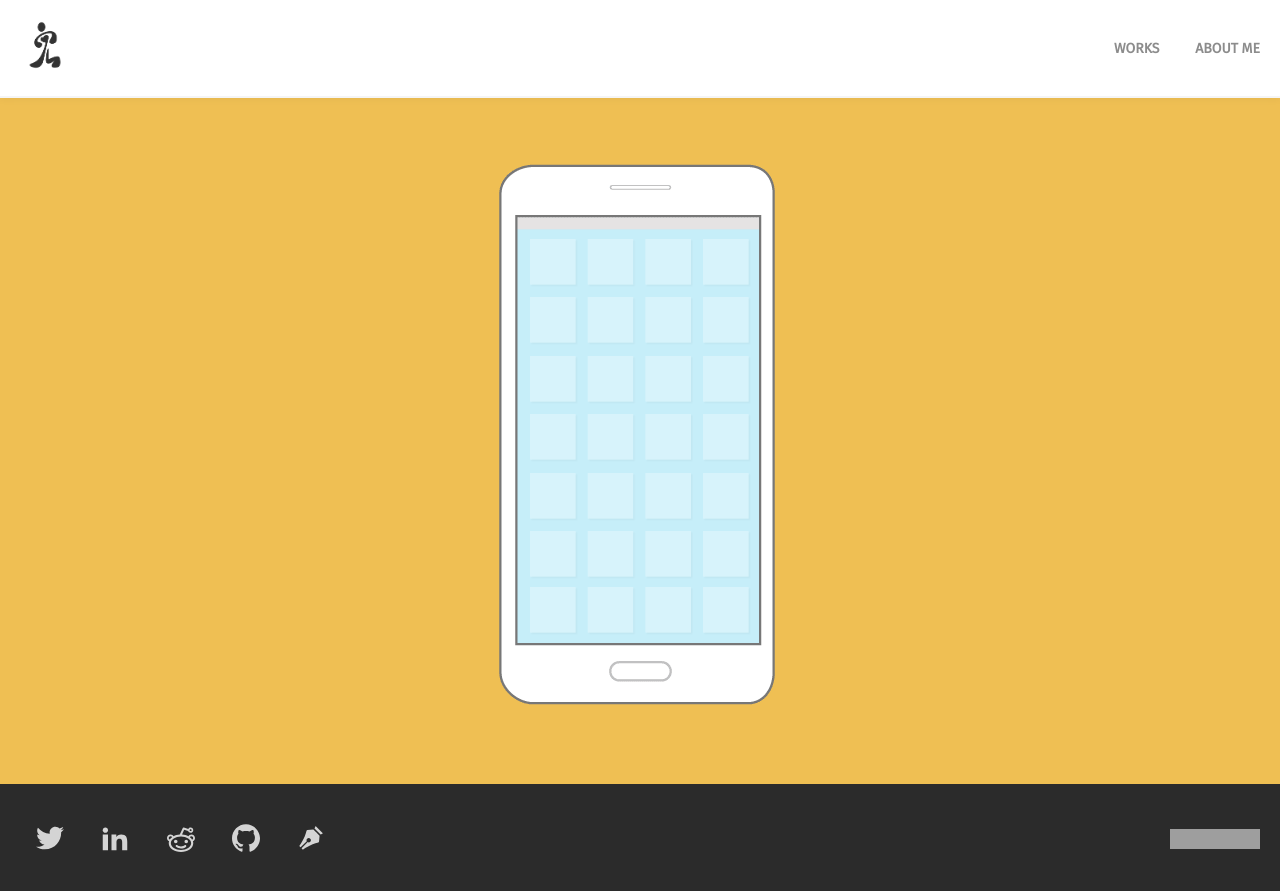
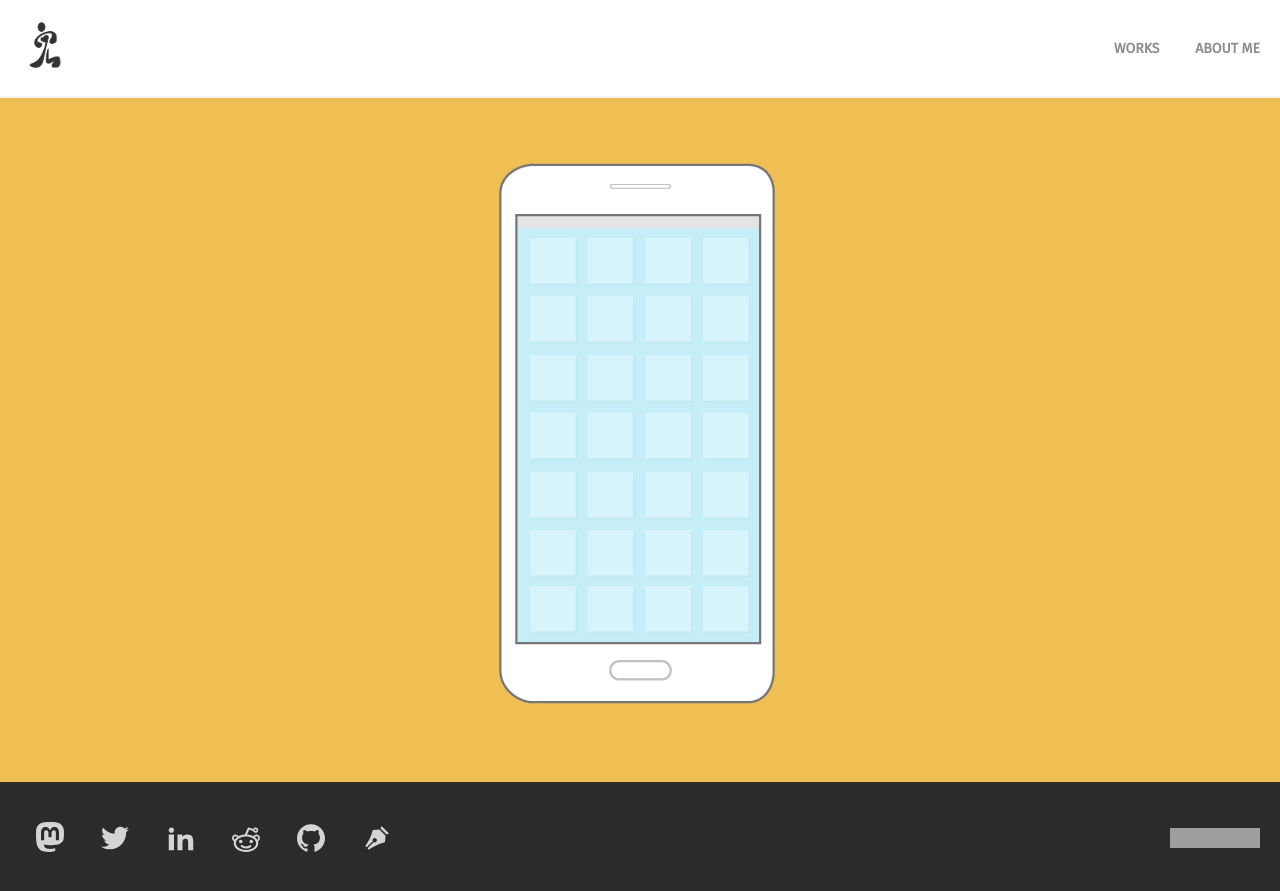
Before and after one commit to scorchingoyster/scorchingoyster.github.io, a Jekyll site: the page built from index.html, in a window 1280 px wide. Shown: the top 891 px of the page. Built offline with Jekyll 4.4.1, drawn with Linux system fonts in a browser that asks for light colours; grey boxes are pictures that could not be loaded.

Commit message:
Add mastodon link

```diff
--- a/_data/settings.yml
+++ b/_data/settings.yml
@@ -37,6 +37,10 @@
 
 socials:
 - {
+  icon: 'mastodon',
+  link: 'https://hci.social/@hong'
+}
+- {
   icon: 'twitter',
   link: 'https://twitter.com/thisisnothong'
 }
```
Also changed, not shown: assets/img/icons/mastodon.svg (added).
